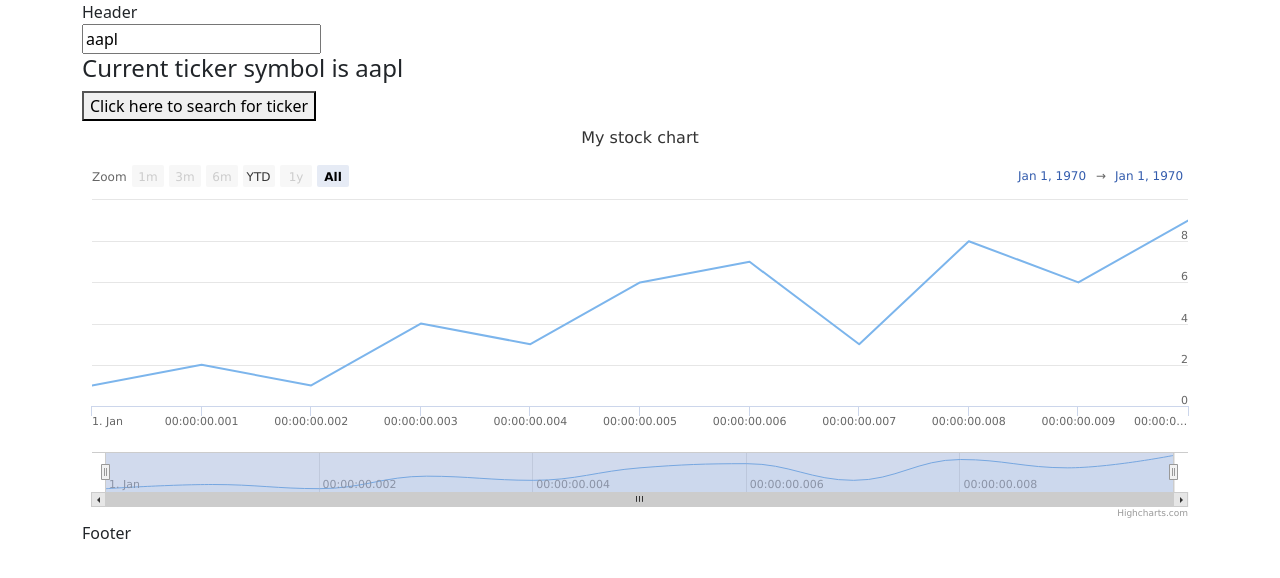
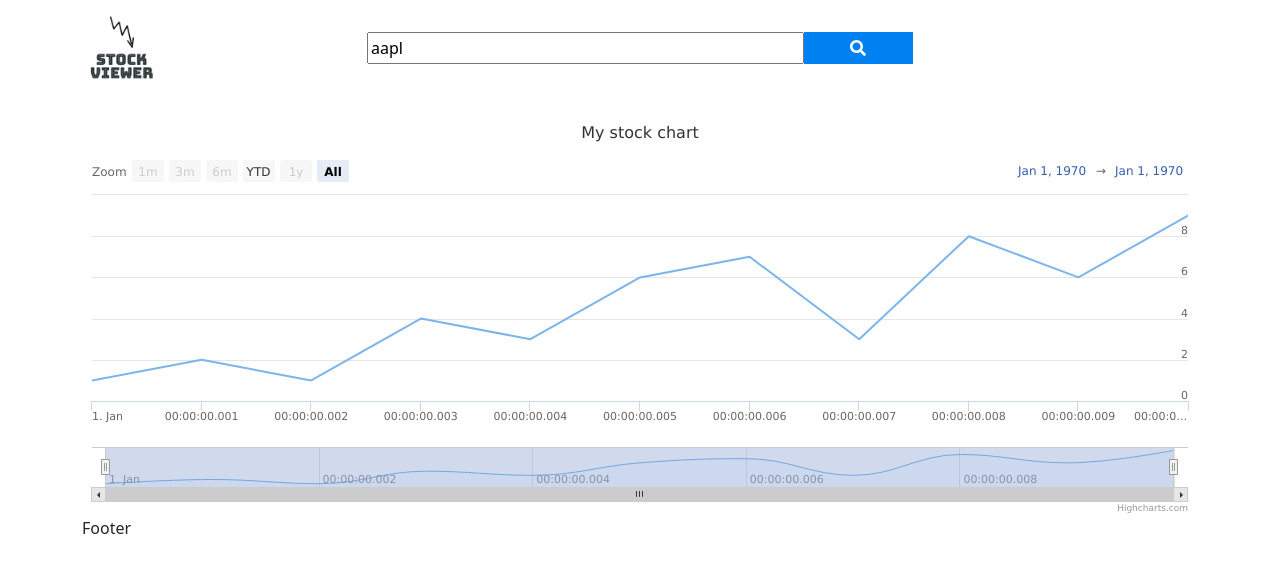
Before and after one commit to huycans/stockviewer, a React (Create React App) app: page / in a window 1280 px wide. Shown: the top 578 px of the page. Built offline with nearby package versions, Linux system fonts and the light colour scheme.

Commit message:
Basic header with logo

```diff
--- a/package.json
+++ b/package.json
@@ -3,6 +3,11 @@
   "version": "0.1.0",
   "private": true,
   "dependencies": {
+    "@fortawesome/fontawesome-free": "^5.15.4",
+    "@fortawesome/fontawesome-svg-core": "^1.2.36",
+    "@fortawesome/free-regular-svg-icons": "^5.15.4",
+    "@fortawesome/free-solid-svg-icons": "^5.15.4",
+    "@fortawesome/react-fontawesome": "^0.1.16",
     "@reduxjs/toolkit": "^1.7.1",
     "@testing-library/jest-dom": "^5.11.4",
     "@testing-library/react": "^11.1.0",
--- a/src/App.scss
+++ b/src/App.scss
@@ -1,6 +1,7 @@
 // import
 @import "./styles/custom";
-@import "./styles//tickerInfo";
+@import "./styles/tickerInfo";
+@import "./styles/header";
 
 // reset styles
 body {
--- a/src/App.tsx
+++ b/src/App.tsx
@@ -4,7 +4,8 @@ import HighchartsReact from "highcharts-react-official";
 import { useSelector, useDispatch } from "react-redux";
 import { getTickerInfo } from "./redux/slices/tickerSlice";
 import { RootState } from "./redux/store";
-import TickerInfo from './components/TickerInfo'
+import TickerInfo from "./components/TickerInfo";
+import Header from "./components/Header";
 import "./App.scss";
 
 function App() {
@@ -21,42 +22,15 @@ function App() {
   };
   const chartComponentRef = useRef<HighchartsReact.RefObject>(null);
 
-  const [tickerName, setTickerName] = useState("aapl");
   const tickerInfo = useSelector((state: RootState) => state.ticker.info);
 
   const dispatch = useDispatch();
 
-  const handleChange = (event: React.ChangeEvent) => {
-    let target = event.target as HTMLInputElement;
-    setTickerName(target.value);
-  };
-
-  const handleTickerSearch = () => {
-    dispatch(getTickerInfo(tickerName));
-  };
-
   return (
     <div className="App container">
-      <header className="App-header">
-        <div>Header</div>
-        <div>
-          <input
-            value={tickerName}
-            id="searchbar"
-            type="text"
-            onChange={handleChange}
-          />
-          <h4>Current ticker symbol is {tickerName}</h4>
-          <button onClick={handleTickerSearch}>
-            Click here to search for ticker
-          </button>
-        </div>
-      </header>
+      <Header />
       <main>
-        <div>
-          {tickerInfo ? <TickerInfo {...tickerInfo}/> : null}
-
-        </div>
+        <div>{tickerInfo ? <TickerInfo {...tickerInfo} /> : null}</div>
         <div>
           <HighchartsReact
             highcharts={Highcharts}
--- /dev/null
+++ b/src/components/Header.tsx
@@ -0,0 +1,44 @@
+import React, { useState } from "react";
+import { useSelector, useDispatch } from "react-redux";
+import { FontAwesomeIcon } from "@fortawesome/react-fontawesome";
+import { faSearch } from "@fortawesome/free-solid-svg-icons";
+
+import { RootState } from "../redux/store";
+import { getTickerInfo } from "../redux/slices/tickerSlice";
+import stockviewerLogo from '../assets/img/stockviewer.png'
+
+export default function Header() {
+  const [tickerName, setTickerName] = useState("aapl");
+  const tickerInfo = useSelector((state: RootState) => state.ticker.info);
+
+  const dispatch = useDispatch();
+
+  const handleTickerSearch = () => {
+    dispatch(getTickerInfo(tickerName));
+  };
+
+  const handleChange = (event: React.ChangeEvent) => {
+    let target = event.target as HTMLInputElement;
+    setTickerName(target.value);
+  };
+
+  return (
+    <header className="row">
+      <div className="col-3 header-title">
+        <img id="stockviewerLogo" src={stockviewerLogo} alt="Stockviewer logo"/>
+      </div>
+      <div className="col-6 header-searchBar">
+        <input
+          value={tickerName}
+          id="searchBar"
+          type="text"
+          onChange={handleChange}
+        />
+        <button id="searchBtn" onClick={handleTickerSearch}>
+          <FontAwesomeIcon icon={faSearch} />
+        </button>
+      </div>
+      <div className="col-3 header-blank"></div>
+    </header>
+  );
+}
--- a/src/styles/_custom.scss
+++ b/src/styles/_custom.scss
@@ -1,3 +1,5 @@
 //custom variables
 $light-border-gray: #e3e7eb;
 $light-text-gray: #7c7c7c;
+$main-blue: #0081f2;
+$main-white: #fff;
--- /dev/null
+++ b/src/styles/_header.scss
@@ -0,0 +1,28 @@
+header {
+  margin: 20px 0px;
+  min-height: 6rem;
+  align-content: center;
+
+  #stockviewerLogo {
+    width: 80px;
+    height: 80px;
+  }
+
+  .header-searchBar {
+    align-items: center;
+    display: flex;
+
+    #searchBar {
+      width: 80%;
+      height: 2rem;
+    }
+
+    #searchBtn {
+      width: 20%;
+      height: 2rem;
+      border: none;
+      background-color: $main-blue;
+      color: $main-white;
+    }
+  }
+}
```
Also changed, not shown: src/assets/img/stockviewer.png (added), 1 other file (tests, documents, lock files or other folders).
